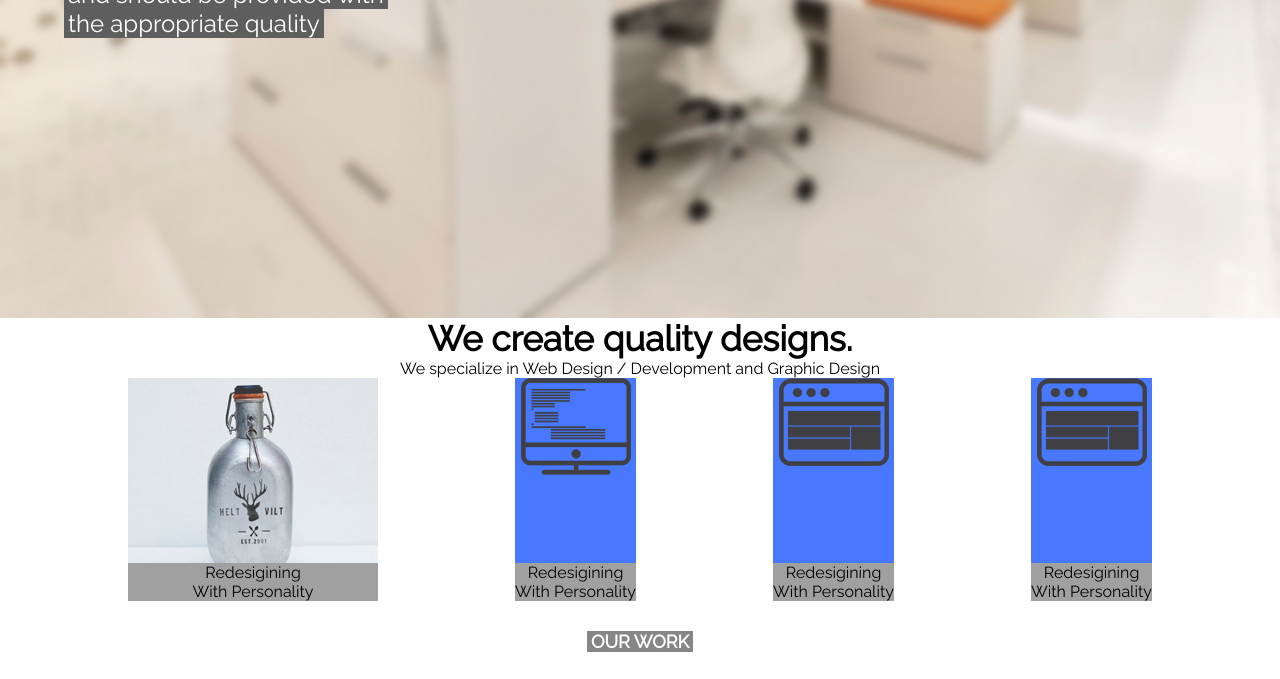
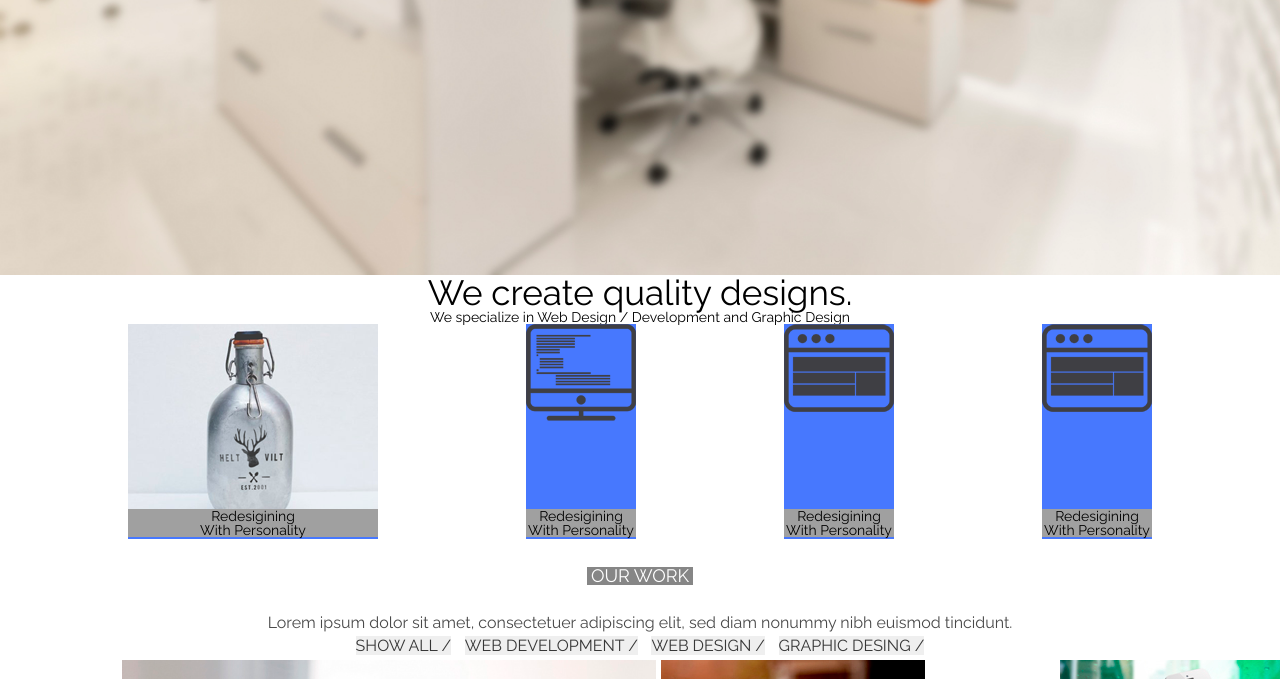
Before and after one commit to Helgeee/Site2, a plain HTML site: page index.html in a window 1280 px wide. Shown: the part 507-1186 px from the top of the page. Drawn offline with nearby package versions, Linux system fonts and the light colour scheme.

Commit message:
add setting null

```diff
--- a/style.css
+++ b/style.css
@@ -2,9 +2,42 @@ body{
     font-family: 'Raleway', sans-serif;
 }
 *{
-   padding: 10;
-   margin: 0;
+    padding: 0;
+    margin: 0;
+    border: 0;
 }
+*,*:before,*:after{
+    -moz-box-sizing: border-box;
+    -webkit-box-sizing: border-box;
+    box-sizing: border-box;
+}
+:focus,:active{outline: none;}
+a:focus,a:active{outline: none;}
+nav,footer,header,aside{display: block;}
+
+html,body{
+	height: 100%;
+	width: 100%;
+	font-size: 100%;
+	line-height: 1;
+	font-size: 14px;
+	-ms-text-size-adjust: 100%;
+	-moz-text-size-adjust: 100%;
+	-webkit-text-size-adjust: 100%;
+}
+input,button,textarea{font-family:inherit;}
+
+input::-ms-clear{display: none;}
+button{cursor: pointer;}
+button::-moz-focus-inner {padding:0;border:0;}
+a, a:visited{text-decoration: none;}
+a:hover{text-decoration: none;}
+ul li{list-style: none;}
+img{vertical-align: top;}
+
+h1,h2,h3,h4,h5,h6{font-size:inherit;font-weight: 400;}
+
+
 li{
      list-style: none;
      display: flex;
```
